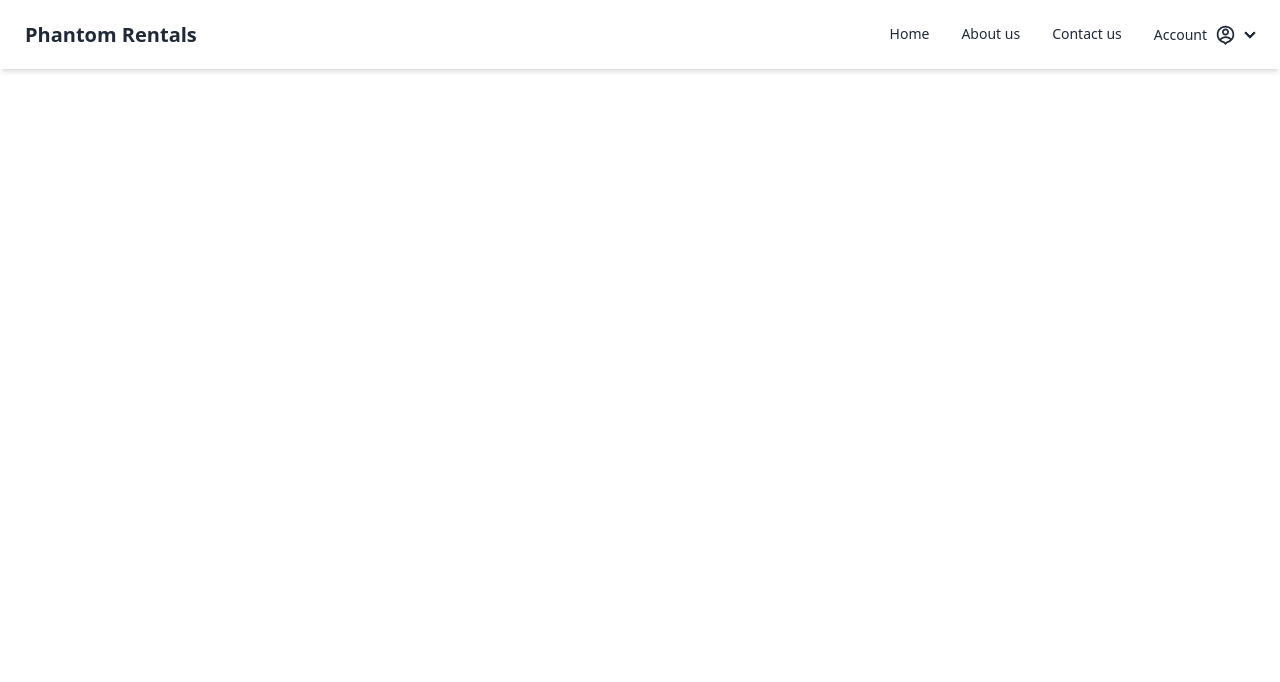
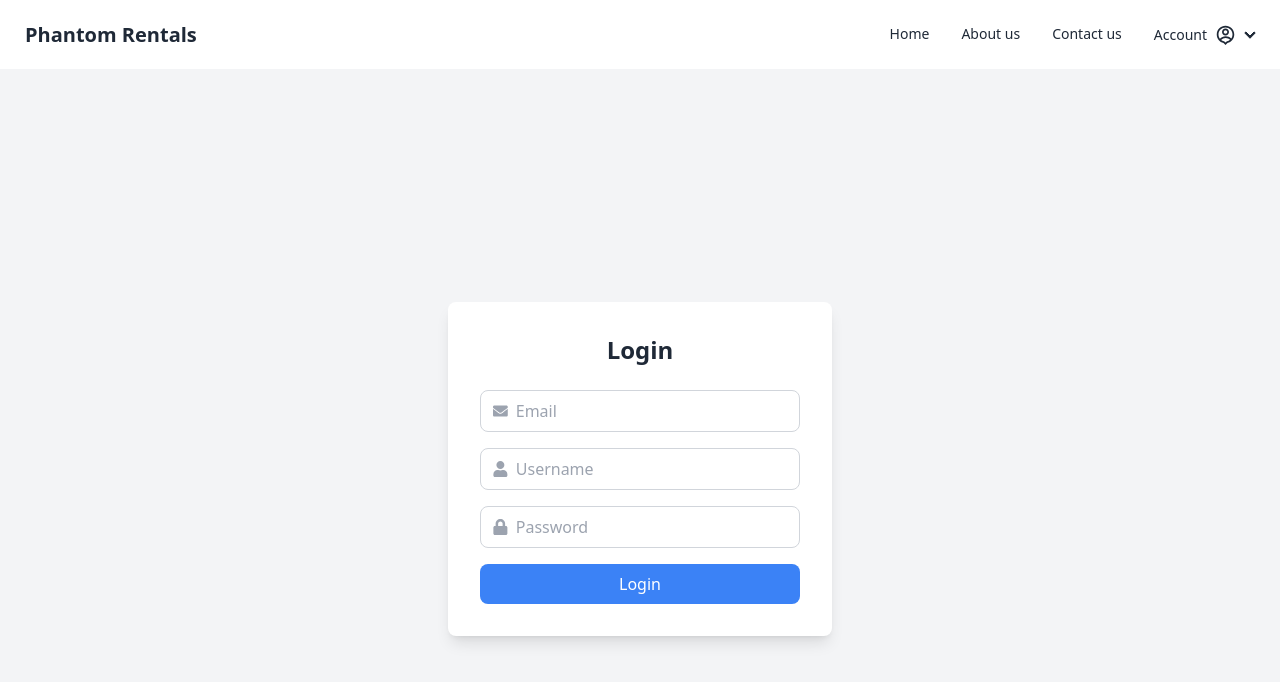
Before and after one commit to Pe-te-r/react-python-flask-project, a React (Vite) app: page /login in a window 1280 px wide. Shown: the top 682 px of the page. Built offline with nearby package versions, Linux system fonts and the light colour scheme.

Commit message:
login page

```diff
--- a/package.json
+++ b/package.json
@@ -12,7 +12,8 @@
   "dependencies": {
     "react": "^18.3.1",
     "react-dom": "^18.3.1",
-    "react-icons": "^5.3.0"
+    "react-icons": "^5.3.0",
+    "react-router-dom": "^6.26.2"
   },
   "devDependencies": {
     "@eslint/js": "^9.9.0",
--- a/src/App.tsx
+++ b/src/App.tsx
@@ -1,11 +1,17 @@
+import { BrowserRouter as Router, Route, Routes } from 'react-router-dom';
 import NavBar from "./components/NavBar"
+import Login from './pages/Login';
+
 
 function App() {
 
   return (
-    <>
+    <Router>
       <NavBar/>
-    </>
+      <Routes>
+        <Route path='/login' element={<Login/>}/>
+      </Routes>
+    </Router>
      )
 }
 
--- a/src/components/NavBar.tsx
+++ b/src/components/NavBar.tsx
@@ -1,4 +1,5 @@
 import { RiAccountPinCircleLine } from "react-icons/ri"
+import { Link } from "react-router-dom"
 
 const NavBar = () => {
   return (
@@ -15,8 +16,8 @@ const NavBar = () => {
         <details>
           <summary className="flex items-center">Account <RiAccountPinCircleLine size={21}/> </summary>
           <ul className="bg-base-100 rounded-t-none p-2">
-            <li><a>Login</a></li>
-            <li><a>Register</a></li>
+            <li><Link to='/login'>Login</Link></li>
+            <li><Link to='/register'>Register</Link></li>
           </ul>
         </details>
       </li>
--- /dev/null
+++ b/src/pages/Login.tsx
@@ -0,0 +1,86 @@
+import { useState } from 'react';
+import { FaEnvelope, FaUser, FaLock } from 'react-icons/fa';
+
+const Login = () => {
+    const [formData, setFormData] = useState({
+        email: '',
+        username: '',
+        password: ''
+      });
+
+    const handleChange=(e: any)=>{
+        const { name, value } = e.target;
+        setFormData((prevData) => ({
+          ...prevData,
+          [name]: value
+        }));
+    }
+
+    const handleSubmit = (event: any) => {
+        event.preventDefault();
+
+        if(formData.email == '' || formData.password == '' ||formData.username == '' ){
+            return false;
+        }
+
+        // Log the form data to the console
+        console.log('Email:', formData.email);
+        console.log('Username:', formData.username);
+        console.log('Password:', formData.password);
+      };
+
+  return (
+    <div className="flex items-center justify-center min-h-screen  bg-gray-100">
+      <div className="bg-white p-8 rounded-lg shadow-lg max-w-sm w-full">
+        <h2 className="text-2xl font-bold mb-6 text-gray-800 text-center">Login</h2>
+        <form className="space-y-4">
+          <div className="flex items-center border border-gray-300 rounded-lg px-3 py-2 focus-within:border-blue-500">
+            <FaEnvelope className="text-gray-400 mr-2" />
+            <input
+              type="email"
+              name='email'
+              placeholder="Email"
+              className="w-full border-none outline-none"
+              value={formData.email}
+              onChange={handleChange}
+              required
+            />
+          </div>
+          <div className="flex items-center border border-gray-300 rounded-lg px-3 py-2 focus-within:border-blue-500">
+            <FaUser className="text-gray-400 mr-2" />
+            <input
+              type="text"
+              placeholder="Username"
+              className="w-full border-none outline-none"
+              name='username'
+              value={formData.username}
+              onChange={handleChange}
+              required
+            />
+          </div>
+          <div className="flex items-center border border-gray-300 rounded-lg px-3 py-2 focus-within:border-blue-500">
+            <FaLock className="text-gray-400 mr-2" />
+            <input
+              type="password"
+              placeholder="Password"
+              className="w-full border-none outline-none"
+              name='password'
+              value={formData.password}
+              onChange={handleChange}
+              required
+            />
+          </div>
+          <button
+            type="submit"
+            onClick={handleSubmit}
+            className="w-full bg-blue-500 text-white py-2 rounded-lg hover:bg-blue-600 transition duration-300"
+          >
+            Login
+          </button>
+        </form>
+      </div>
+    </div>
+  );
+};
+
+export default Login;
```
Also changed, not shown: 1 other file (tests, documents, lock files or other folders).
